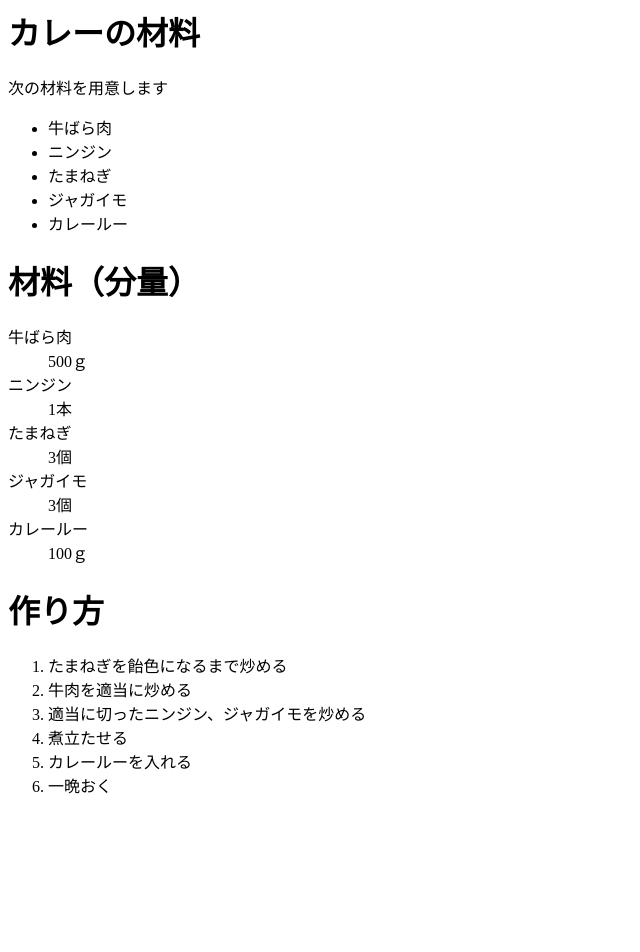
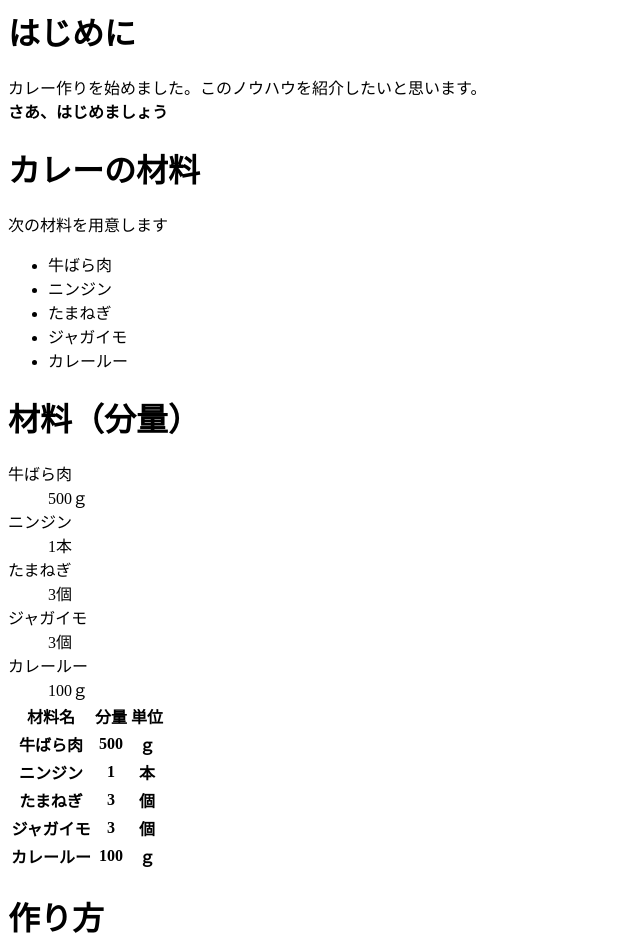
Before and after one commit to yuki-takamura/2016web1-5, a plain HTML site: page index.html in a window 1280 px wide. Shown: the top 952 px of the page, without its empty margins (0-640 px from the left). Before the commit the page ends 813 px from the top, so only its background shows below. Drawn offline with Linux system fonts and the light colour scheme.

Commit message:
Update index.html

```diff
--- a/index.html
+++ b/index.html
@@ -6,6 +6,10 @@
   </head>
 
   <body>
+    <h1>はじめに</h1>
+      <p>カレー作りを始めました。このノウハウを紹介したいと思います。<br>
+      <strong>さあ、はじめましょう</strong></p>
+
     <h1>カレーの材料</h1>
     <p>次の材料を用意します</p>
     <ul>
@@ -30,6 +34,15 @@
         <dd>100ｇ</dd>
     </d1>
 
+      <table>
+       <tr><th>材料名</th>    <th>分量</th><th>単位</th></tr>
+       <tr><th>牛ばら肉</th>  <th>500</th> <th>ｇ</th>  </tr>
+       <tr><th>ニンジン</th>  <th>1</th>   <th>本</th>  </tr>
+       <tr><th>たまねぎ</th>  <th>3</th>   <th>個</th>  </tr>
+       <tr><th>ジャガイモ</th><th>3</th>   <th>個</th>  </tr>
+       <tr><th>カレールー</th><th>100</th> <th>ｇ</th>  </tr>
+      </table>
+
     <h1>作り方</h1>
     <ol>
       <li>たまねぎを飴色になるまで炒める</li>
```
